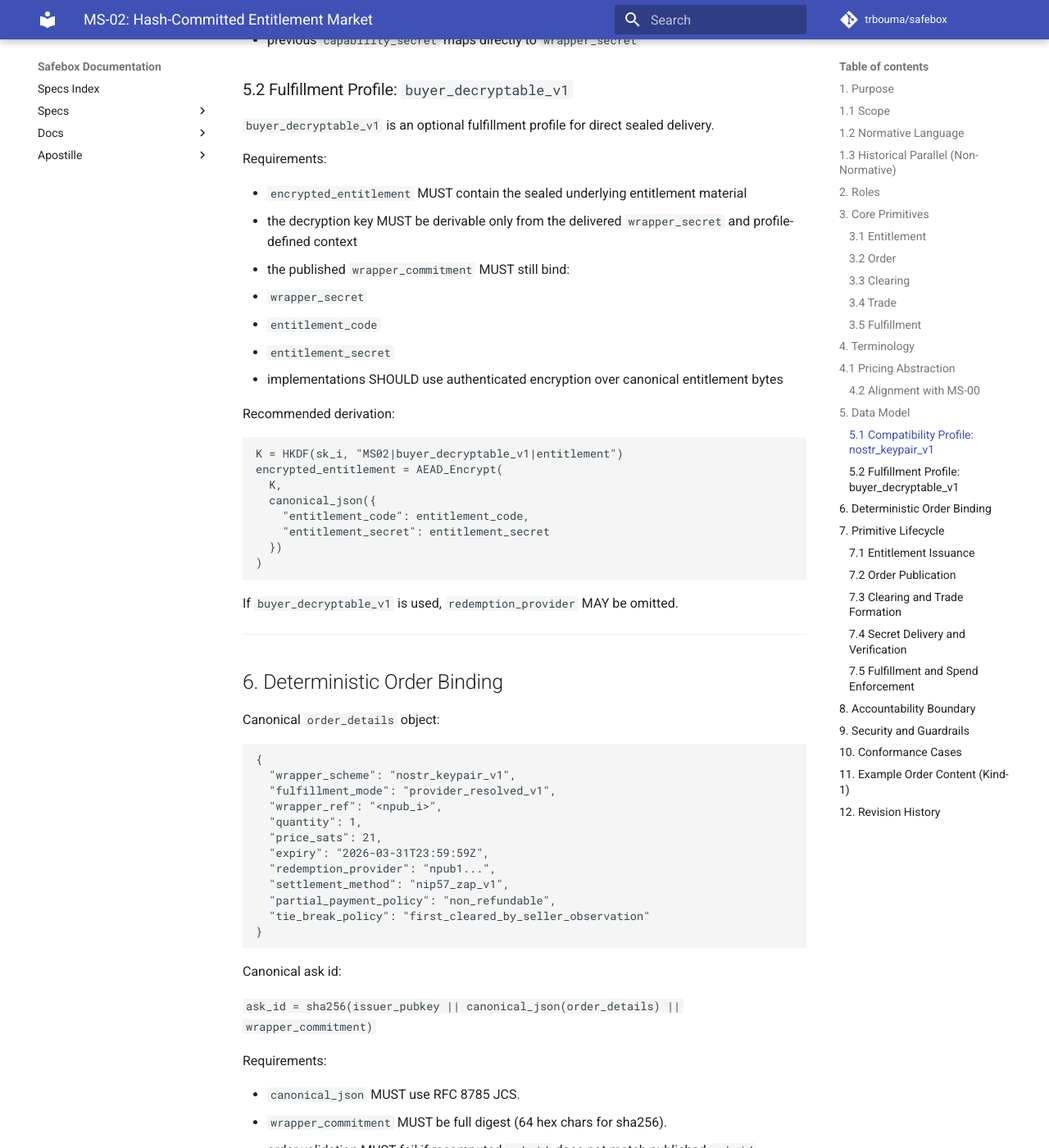
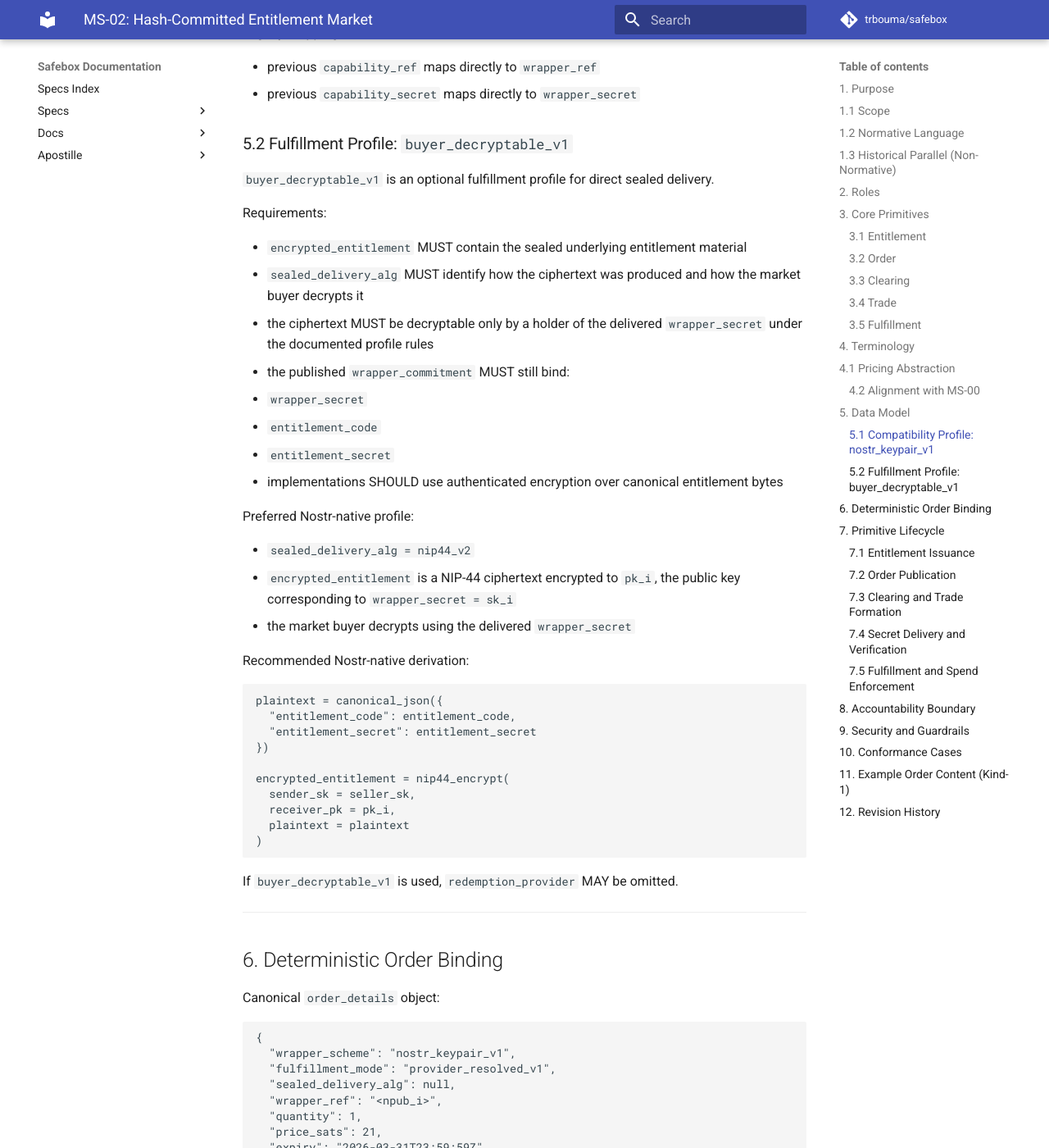
Before and after one commit to trbouma/safebox, an MkDocs documentation site: the page built from docs/specs/mkt/MS-02-entitlement-market.md, in a window 1280 px wide and 1400 px high, scrolled down 9641 px. Shown: the whole window at 82% size. Built offline with MkDocs 1.6.1 and Material for MkDocs 9.7.7, drawn with Linux system fonts in a browser that asks for light colours; comment, search, counter and statistics services are not loaded; some of the changed text lies outside the part shown.

Commit message:
docs(ms-02): add NIP-44 sealed delivery and explicit Nostr-native end-to-end scenario
add buyer_decryptable_v1 as an alternate MS-02 fulfillment mode
introduce sealed_delivery_alg and encrypted_entitlement in the MS-02 data model
define the preferred Nostr-native sealed-delivery profile:
sealed_delivery_alg = nip44_v2
encrypt entitlement material to the wrapper public key
keep provider_resolved_v1 as the stronger provider-enforced single-use path
update fulfillment semantics from generic redemption-only wording to dual fulfillment modes
add conformance test TC-MS02-010 for buyer-decryptable fulfillment
update the end-to-end scenario so both trading wrapper and sealed-delivery paths are explicitly Nostr-native
clarify committed secret semantics:
wrapper_commitment binds raw sk_i
nsec_i is only the delivery encoding of sk_i
bump versions:
MS-02-entitlement-market.md -> 2.5
MS-02-END-TO-END-SCENARIO.md -> 1.4
MS-02-CONFORMANCE.md -> 2.5

````diff
--- a/docs/specs/mkt/MS-02-entitlement-market.md
+++ b/docs/specs/mkt/MS-02-entitlement-market.md
@@ -271,6 +271,7 @@ MS-02 keeps `price_sats` as the core market field because the entitlement unit i
 | `issuer_pubkey` | string | Yes | market seller pubkey hex |
 | `wrapper_scheme` | string | Yes | wrapper profile id (for example `nostr_keypair_v1`) |
 | `fulfillment_mode` | string | Yes | `provider_resolved_v1` or `buyer_decryptable_v1` |
+| `sealed_delivery_alg` | string | No | required for `buyer_decryptable_v1`; for example `nip44_v2` |
 | `wrapper_ref` | string | Yes | scheme-specific public wrapper reference |
 | `quantity` | integer | Yes | MUST be `1` in v2.0 |
 | `price_sats` | integer | Yes | required settlement total in sats (Nostr profile of generic settlement-unit price) |
@@ -325,23 +326,32 @@ Legacy mapping:
 Requirements:
 
 - `encrypted_entitlement` MUST contain the sealed underlying entitlement material
-- the decryption key MUST be derivable only from the delivered `wrapper_secret` and profile-defined context
+- `sealed_delivery_alg` MUST identify how the ciphertext was produced and how the market buyer decrypts it
+- the ciphertext MUST be decryptable only by a holder of the delivered `wrapper_secret` under the documented profile rules
 - the published `wrapper_commitment` MUST still bind:
   - `wrapper_secret`
   - `entitlement_code`
   - `entitlement_secret`
 - implementations SHOULD use authenticated encryption over canonical entitlement bytes
 
-Recommended derivation:
+Preferred Nostr-native profile:
+
+- `sealed_delivery_alg = nip44_v2`
+- `encrypted_entitlement` is a NIP-44 ciphertext encrypted to `pk_i`, the public key corresponding to `wrapper_secret = sk_i`
+- the market buyer decrypts using the delivered `wrapper_secret`
+
+Recommended Nostr-native derivation:
 
 ```text
-K = HKDF(sk_i, "MS02|buyer_decryptable_v1|entitlement")
-encrypted_entitlement = AEAD_Encrypt(
-  K,
-  canonical_json({
-    "entitlement_code": entitlement_code,
-    "entitlement_secret": entitlement_secret
-  })
+plaintext = canonical_json({
+  "entitlement_code": entitlement_code,
+  "entitlement_secret": entitlement_secret
+})
+
+encrypted_entitlement = nip44_encrypt(
+  sender_sk = seller_sk,
+  receiver_pk = pk_i,
+  plaintext = plaintext
 )
 ```
 
@@ -357,6 +367,7 @@ Canonical `order_details` object:
 {
   "wrapper_scheme": "nostr_keypair_v1",
   "fulfillment_mode": "provider_resolved_v1",
+  "sealed_delivery_alg": null,
   "wrapper_ref": "<npub_i>",
   "quantity": 1,
   "price_sats": 21,
@@ -378,6 +389,7 @@ Requirements:
 - `wrapper_commitment` MUST be full digest (64 hex chars for sha256).
 - order validation MUST fail if recomputed `ask_id` does not match published `ask_id`.
 - `encrypted_entitlement` MUST be present when `fulfillment_mode = buyer_decryptable_v1`.
+- `sealed_delivery_alg` MUST be present when `fulfillment_mode = buyer_decryptable_v1`.
 - `redemption_provider` MAY be omitted from public order content.
 - `redemption_provider` SHOULD be present when `fulfillment_mode = provider_resolved_v1`.
 - if provider immutability is required while hidden, `provider_commitment` SHOULD be present.
@@ -414,6 +426,7 @@ Market seller constructs `order_details`, computes `ask_id`, and publishes order
 - `hash_alg`
 - `wrapper_commitment`
 - `fulfillment_mode`
+- `sealed_delivery_alg` when required by the fulfillment profile
 - `encrypted_entitlement` when required by the fulfillment profile
 - settlement policy metadata needed for deterministic clearing
 
@@ -473,7 +486,7 @@ Further redemption attempts for same entitlement MUST fail.
 
 For `buyer_decryptable_v1`:
 
-Market buyer derives the decryption key from `wrapper_secret`, decrypts `encrypted_entitlement`, and locally recovers:
+Market buyer uses `sealed_delivery_alg` together with `wrapper_secret`, decrypts `encrypted_entitlement`, and locally recovers:
 
 - `entitlement_code`
 - `entitlement_secret`
````
Also changed, not shown: docs/specs/mkt/MS-02-CONFORMANCE.md (+2 -2 lines), docs/specs/mkt/MS-02-END-TO-END-SCENARIO.md (+22 -4 lines).
